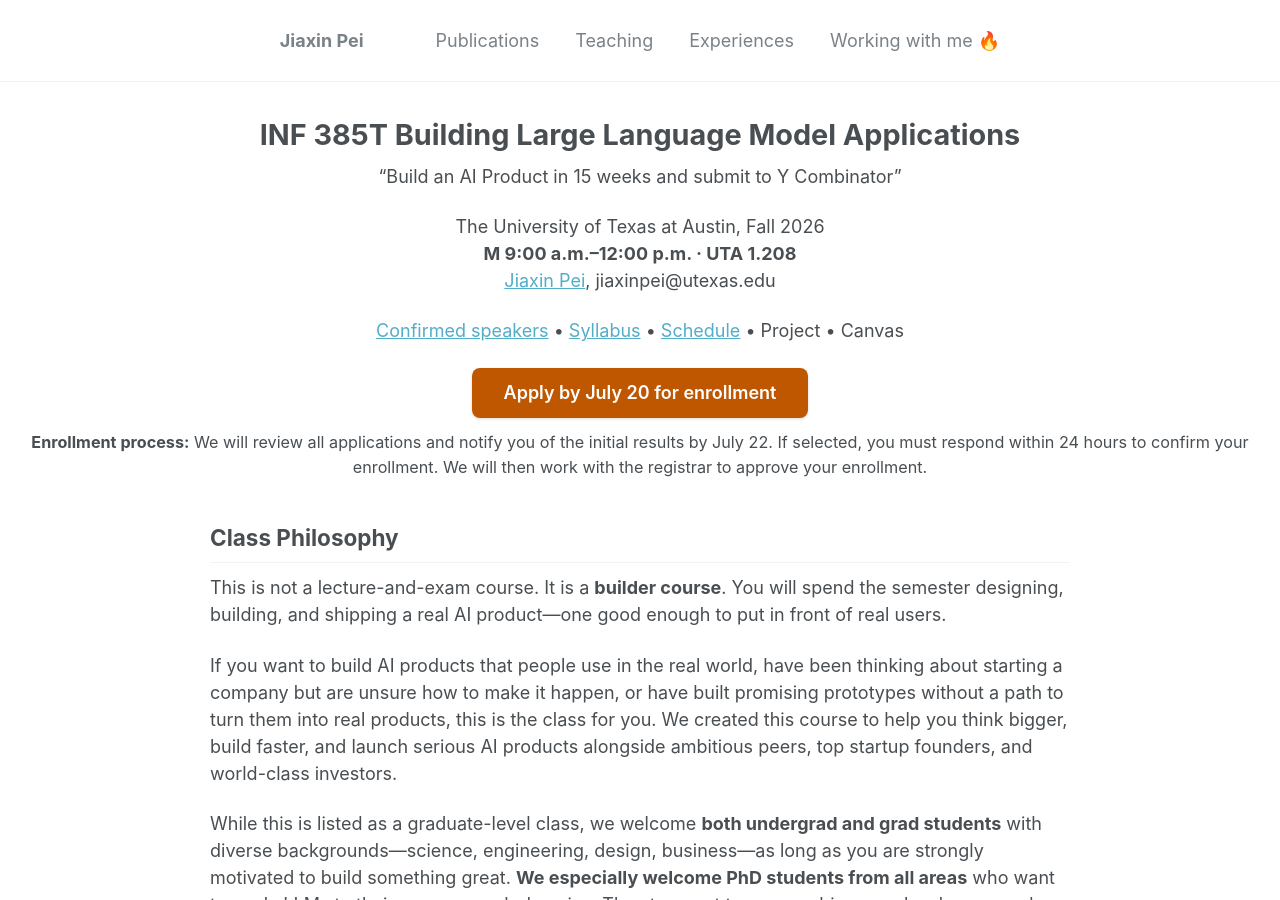
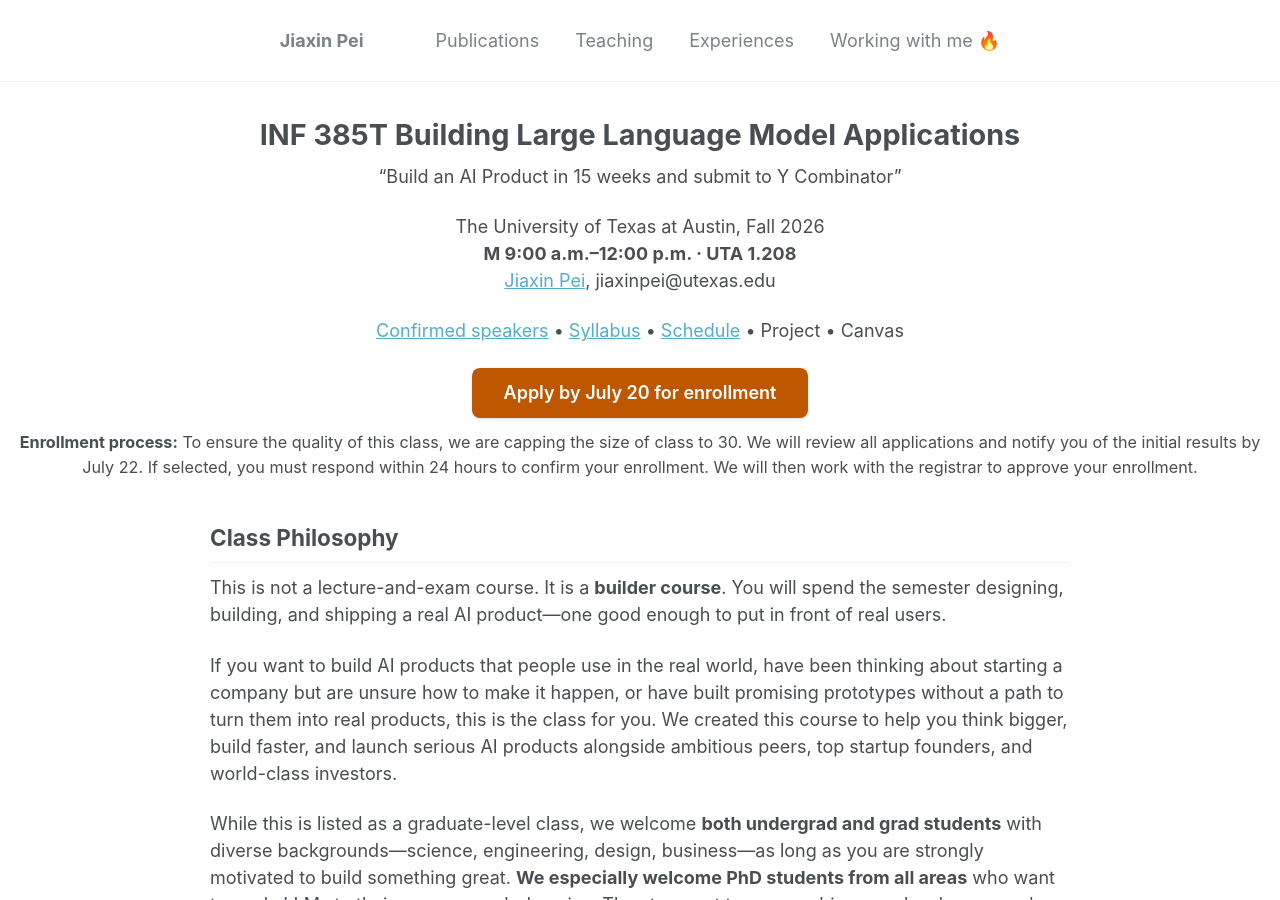
Before and after one commit to Jiaxin-Pei/Jiaxin-Pei.github.io, a Jekyll site: the page built from _pages/courses/inf385t.md, in a window 1280 px wide and 900 px high. Built offline with Jekyll 4.4.1, drawn with Linux system fonts in a browser that asks for light colours.

Commit message:
update class

```diff
--- a/_pages/courses/inf385t.md
+++ b/_pages/courses/inf385t.md
@@ -164,7 +164,7 @@
   <a href="https://forms.gle/r89ohzrG6UEDvfEw9" rel="noopener noreferrer" style="display: inline-block; background: #bf5700; color: #fff !important; padding: 0.65em 1.75em; border-radius: 8px; font-weight: 600; text-decoration: none; box-shadow: 0 1px 3px rgba(0,0,0,0.15);">Apply by July 20 for enrollment</a>
 </p>
 <p style="margin: 0.75em 0 0; font-size: 0.9em;">
-  <strong>Enrollment process:</strong> We will review all applications and notify you of the initial results by July 22. If selected, you must respond within 24 hours to confirm your enrollment. We will then work with the registrar to approve your enrollment.
+  <strong>Enrollment process:</strong> To ensure the quality of this class, we are capping the size of class to 30. We will review all applications and notify you of the initial results by July 22. If selected, you must respond within 24 hours to confirm your enrollment. We will then work with the registrar to approve your enrollment.
 </p>
 
 </div>
```
